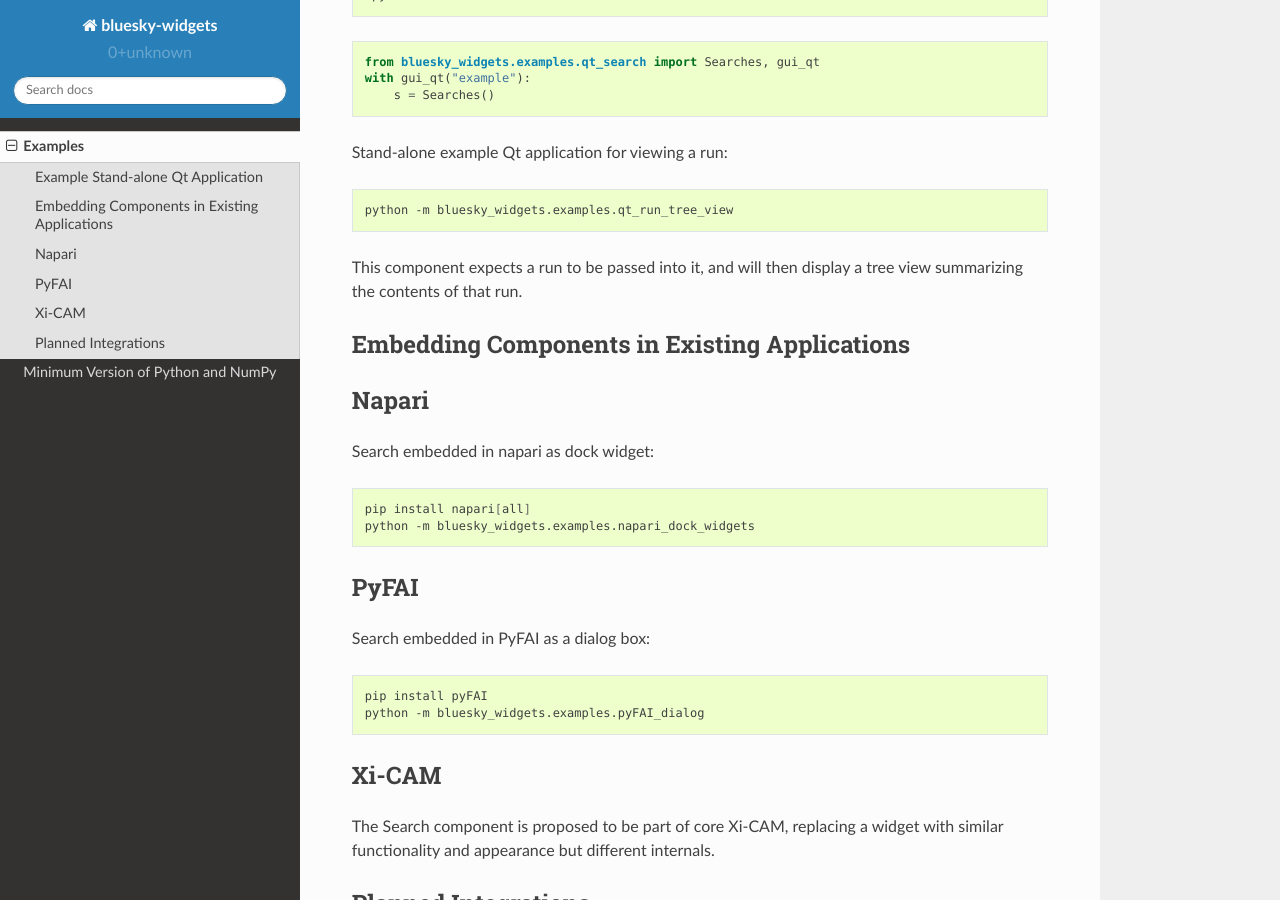
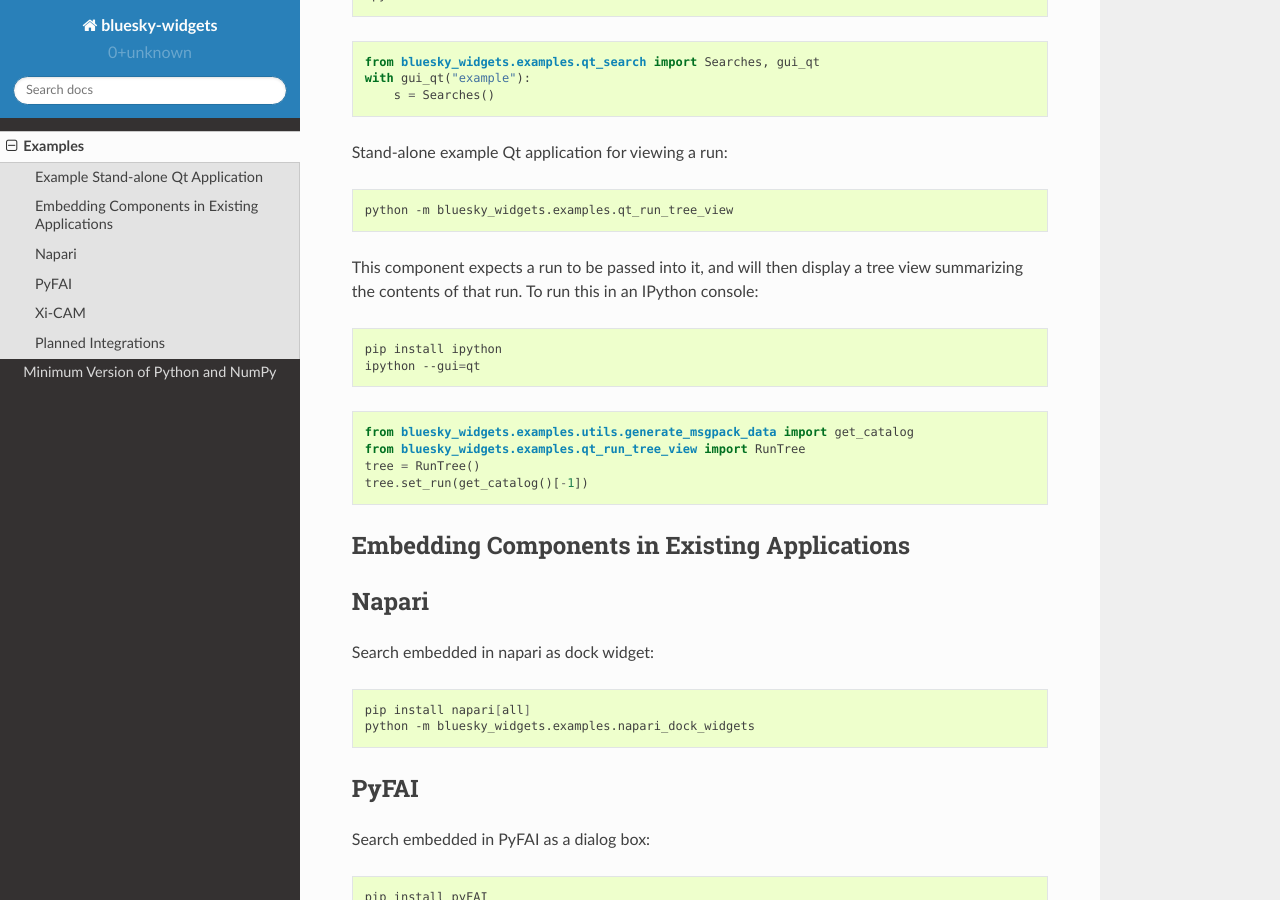
Before and after one commit to bluesky/bluesky-widgets, a Sphinx documentation site: the page built from docs/source/examples.rst, in a window 1280 px wide and 900 px high, scrolled down 669 px. Built offline with Sphinx 7.4.7 and the Read the Docs theme 2.0.0, drawn with Linux system fonts in a browser that asks for light colours; pages that are not in the unit, such as notebooks, are missing from menus.

Commit message:
Add updated examples for the run tree
Show how to use it from an IPython console interactively as well as with
the simple command line invocation.

```diff
--- a/docs/source/examples.rst
+++ b/docs/source/examples.rst
@@ -46,7 +46,19 @@ Stand-alone example Qt application for viewing a run:
    python -m bluesky_widgets.examples.qt_run_tree_view
 
 This component expects a run to be passed into it, and will then display a tree
-view summarizing the contents of that run.
+view summarizing the contents of that run. To run this in an IPython console:
+
+.. code:: bash
+
+   pip install ipython
+   ipython --gui=qt
+
+.. code:: python
+
+   from bluesky_widgets.examples.utils.generate_msgpack_data import get_catalog
+   from bluesky_widgets.examples.qt_run_tree_view import RunTree
+   tree = RunTree()
+   tree.set_run(get_catalog()[-1])
 
 Embedding Components in Existing Applications
 =============================================
```
